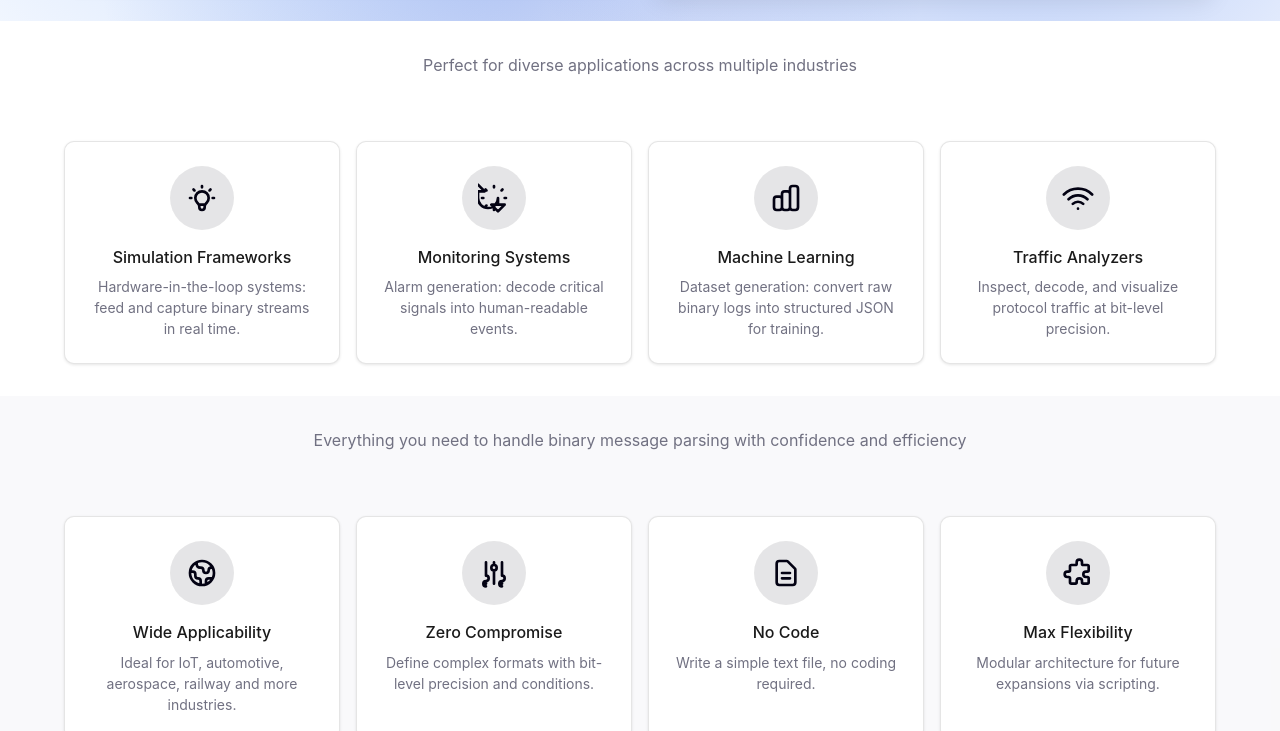
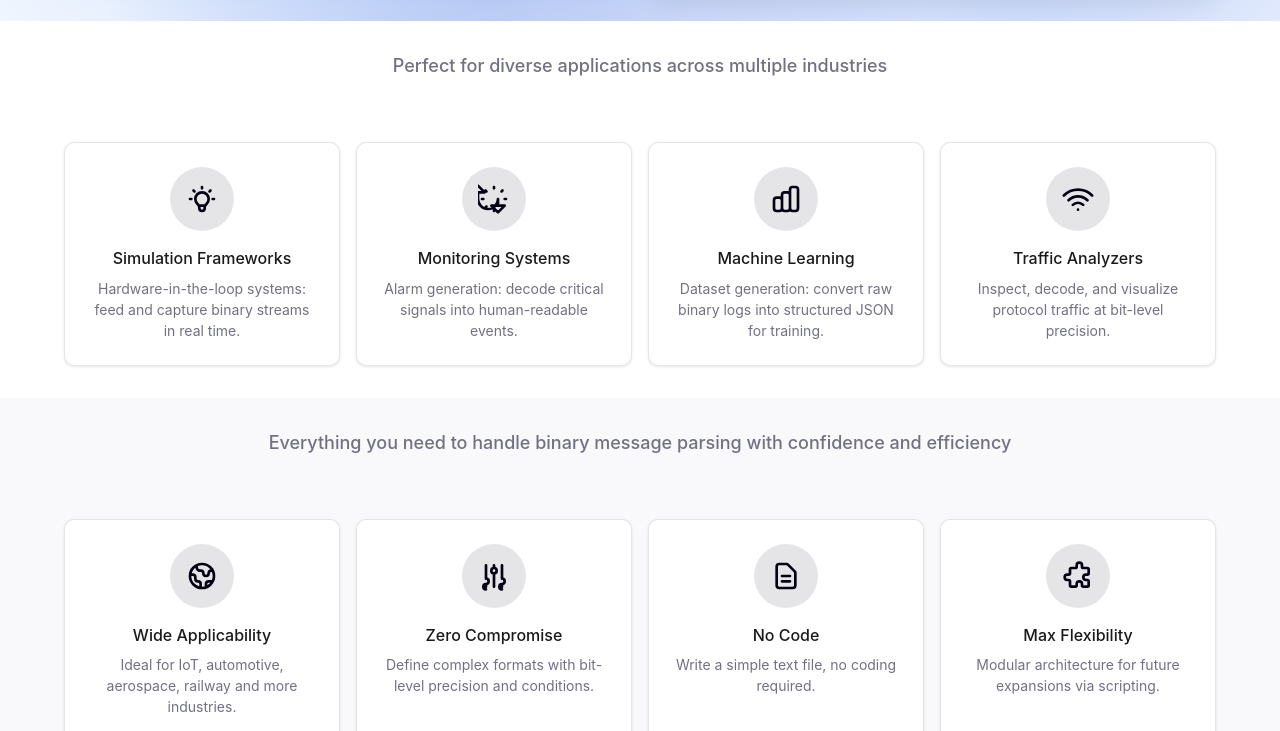
Before and after one commit to gitubo/bixit-landing-page, a website: page public/index.html in a window 1280 px wide. Shown: the part 369-1100 px from the top of the page. Drawn offline with Linux system fonts and the light colour scheme.

Commit message:
Update index.html

```diff
--- a/public/index.html
+++ b/public/index.html
@@ -64,6 +64,7 @@
             font-weight: 500;
             line-height: 1.4;
             margin-bottom: 0.5rem;
+            color: var(--muted-foreground);
         }
 
         h4 {
@@ -496,9 +497,9 @@
         <div class="py-16">
             <div class="container">
                 <div class="text-center space-y-4 mb-16">
-                    <p class="text-muted-foreground max-w-2xl mx-auto">
+                    <h3>
                         Perfect for diverse applications across multiple industries
-                    </p>
+                    </h3>
                 </div>
 
                 <div class="grid grid-cols-4 gap-8">
@@ -570,9 +571,9 @@
         <div class="features-section py-16">
             <div class="container">
                 <div class="text-center space-y-4 mb-16">
-                    <p class="text-muted-foreground max-w-2xl mx-auto">
+                    <h3>
                         Everything you need to handle binary message parsing with confidence and efficiency
-                    </p>
+                    </h3>
                 </div>
 
                 <div class="grid grid-cols-4 gap-8">
```
